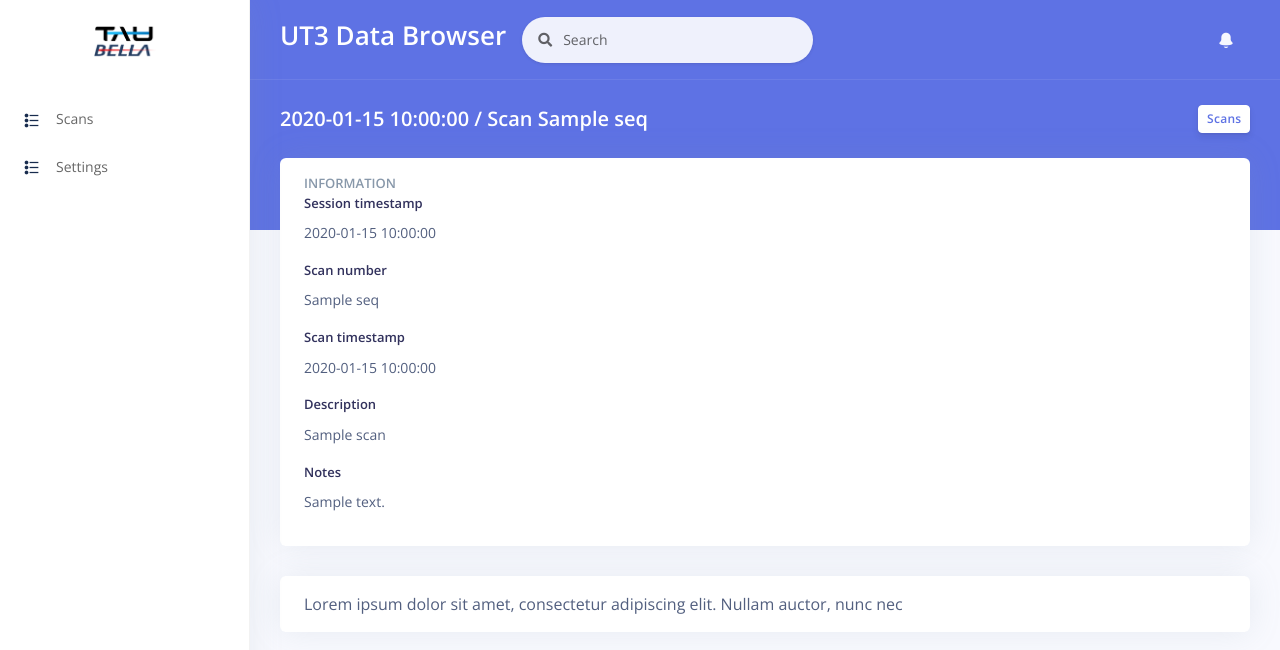
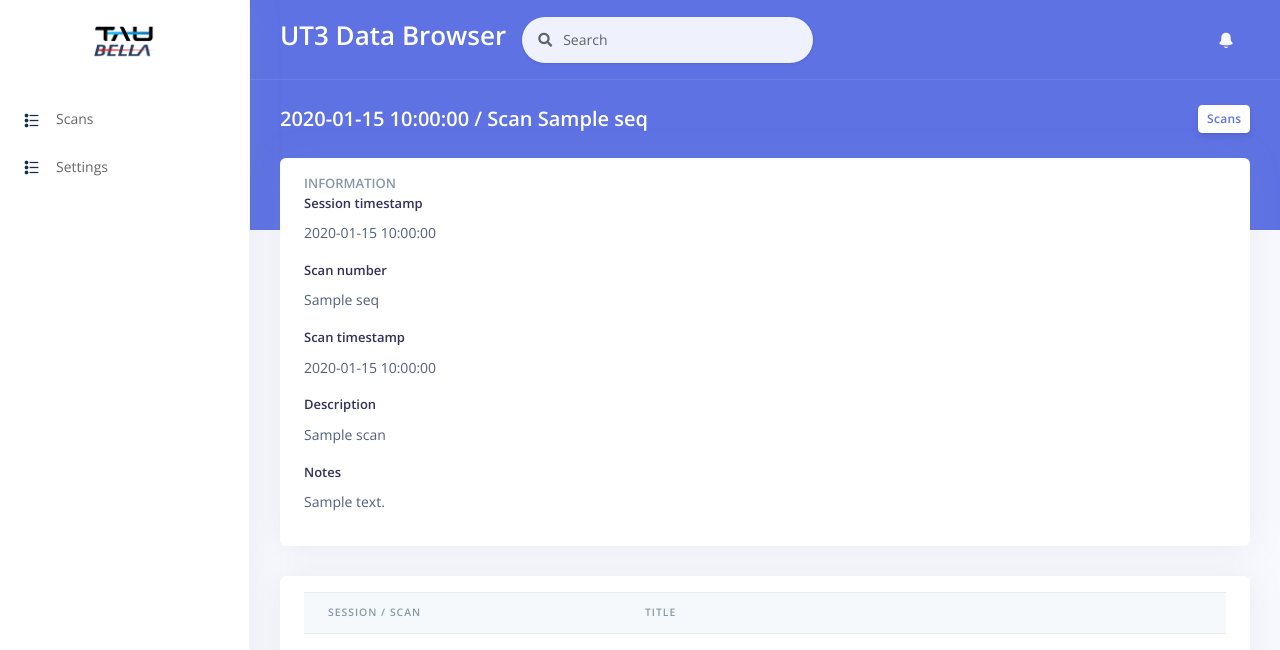
Before and after one commit to TAUSystems/UT3DataBrowser, a Flask app: template ut3_data_browser/apps/templates/home/scan.html in a window 1280 px wide. Shown: the top 650 px of the page. Run offline with Flask 3, Linux system fonts and the light colour scheme; the template is opened without the code that fills it: most values are stand-ins (such as "Sample title", 1, 10 or a date in 2020); parts of the project's set-up code (start-up, migrations or seed data) failed here and were passed over; some libraries are stand-ins or nearby versions; grey boxes are pictures that could not be loaded.

Commit message:
Implement get_scan_results_for_scan_page to load pointing_and_spectrum paths
and a few scalars.

```diff
--- a/ut3_data_browser/apps/home/routes.py
+++ b/ut3_data_browser/apps/home/routes.py
@@ -24,7 +24,10 @@ def list_scans():
 
 @blueprint.route('/scans/<timestamp>')
 def show_scan(timestamp: str):
-    return render_template("home/scan.html", scan=get_scan(datetime.strptime(timestamp, '%Y-%m-%dT%H:%M:%S.%f')))
+    scan_timestamp: datetime = datetime.strptime(timestamp, '%Y-%m-%dT%H:%M:%S.%f')
+    scan = get_scan(scan_timestamp)
+    scan_results = get_scan_results_for_scan_page(scan_timestamp)
+    return render_template("home/scan.html", scan=scan, scan_results=scan_results)
 
 @blueprint.route('/settings', methods=['GET', 'POST'])
 def settings():
--- a/ut3_data_browser/apps/templates/home/scan.html
+++ b/ut3_data_browser/apps/templates/home/scan.html
@@ -48,7 +48,29 @@
         <div class="card card-stats">
           <!-- Scan images -->
           <div class="card-body">
-            Lorem ipsum dolor sit amet, consectetur adipiscing elit. Nullam auctor, nunc nec
+            <table class="table align-items-center table-flush">
+              <thead class="thead-light">
+                <tr>
+                  <th scope="col" class="sort" data-sort="name">Session / Scan</th>
+                  <th scope="col" class="sort" data-sort="description">Title</th>
+                </tr>
+              </thead>
+              <tbody class="list">
+                {% for scan_result in scan_results %}
+                <tr>
+                  <td scope="row">
+                    Horizontal position = {{ scan_result.horizontal_position }}<br/>
+                    Vertical position = {{ scan_result.vertical_position }}<br/>
+                    Longitudinal position = {{ scan_result.longitudinal_position }}<br/>
+                  </td>
+                  <td>
+                    <img src="{{ scan_result.pointing_and_spectrum_path }}" alt="Pointing and spectrum" width="100%"/><br/>
+                  </td>
+                </tr>
+                {% endfor %}
+              </tbody>
+            </table>
+
           </div>
         </div>
 
```
Also changed, not shown: ut3_data_browser/apps/logic/scans.py (+40 -1 lines).
